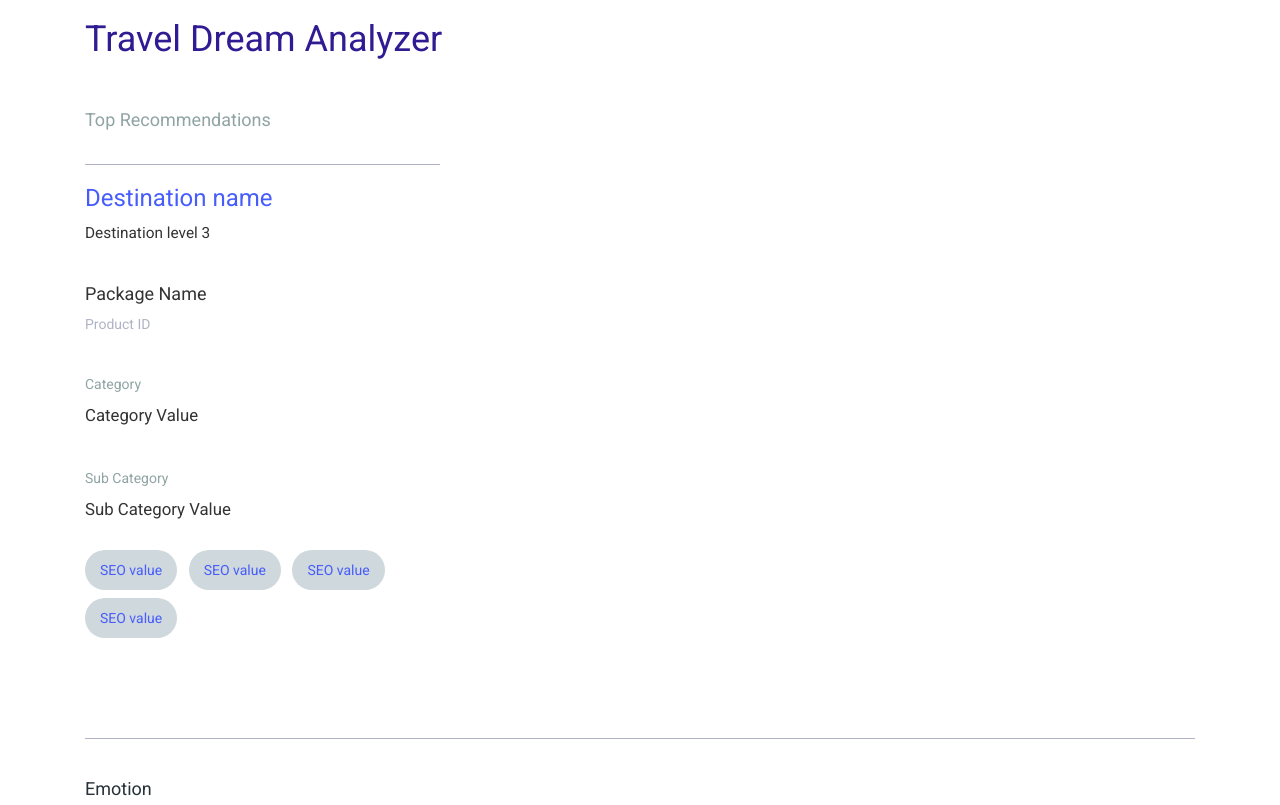
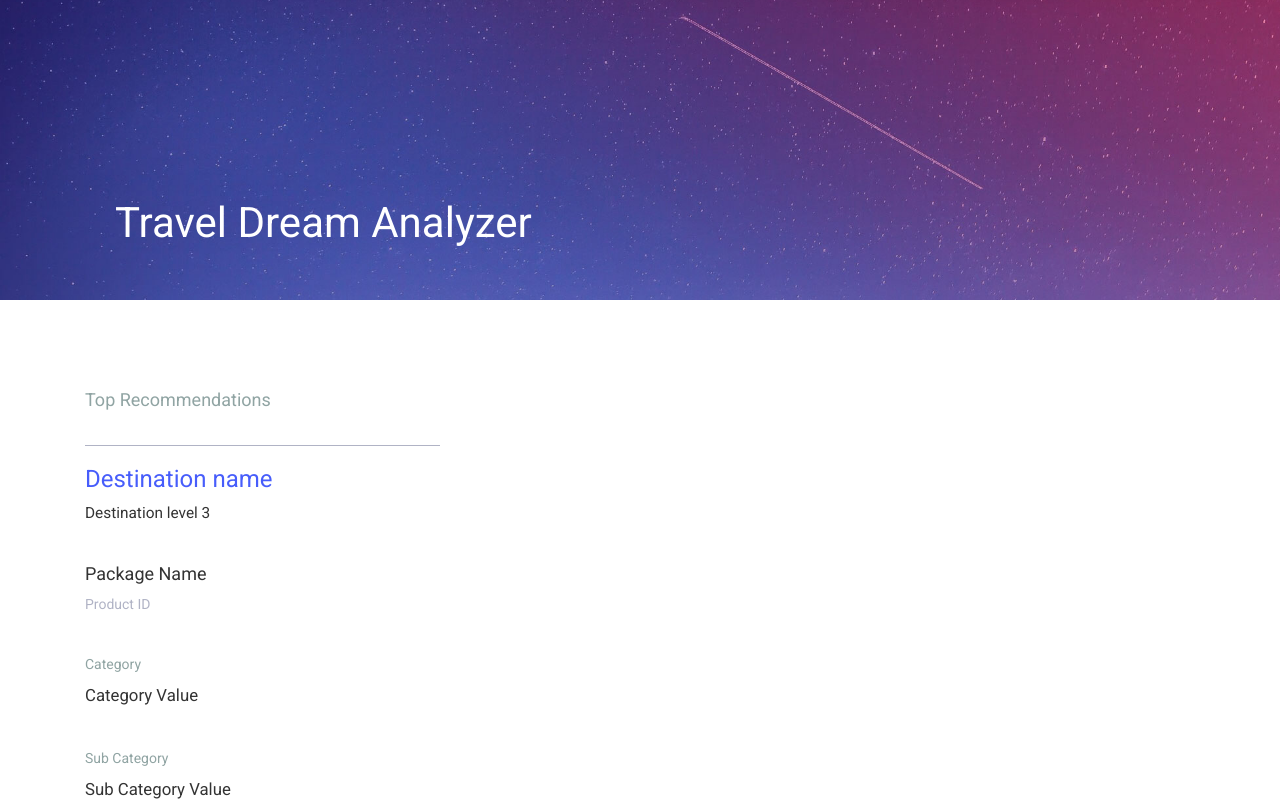
Before and after one commit to tgriffo/flightcentre-hackathon, a plain HTML site: page web/public/index.html in a window 1280 px wide. Shown: the top 805 px of the page. Drawn offline with nearby package versions, Linux system fonts and the light colour scheme; no server answers.

Commit message:
Header page with a shooting boom

```diff
--- a/web/public/css/custom.css
+++ b/web/public/css/custom.css
@@ -24,10 +24,34 @@ hr {
 	margin-bottom: 10px;
 }
 
+#header-sec {
+	width: 100%;
+	height: 300px;
+	padding: 40px 100px;
+	margin-bottom: 80px;
+	/*background-color: #311b92;*/
+	/*background: rgba(49,27,146,1);
+	background: -moz-linear-gradient(45deg, rgba(49,27,146,1) 0%, rgba(49,27,146,1) 34%, rgba(255,13,73,1) 100%);
+	background: -webkit-gradient(left bottom, right top, color-stop(0%, rgba(49,27,146,1)), color-stop(34%, rgba(49,27,146,1)), color-stop(100%, rgba(255,13,73,1)));
+	background: -webkit-linear-gradient(45deg, rgba(49,27,146,1) 0%, rgba(49,27,146,1) 34%, rgba(255,13,73,1) 100%);
+	background: -o-linear-gradient(45deg, rgba(49,27,146,1) 0%, rgba(49,27,146,1) 34%, rgba(255,13,73,1) 100%);
+	background: -ms-linear-gradient(45deg, rgba(49,27,146,1) 0%, rgba(49,27,146,1) 34%, rgba(255,13,73,1) 100%);
+	background: linear-gradient(45deg, rgba(49,27,146,1) 0%, rgba(49,27,146,1) 34%, rgba(255,13,73,1) 100%);
+	filter: progid:DXImageTransform.Microsoft.gradient( startColorstr='#311b92', endColorstr='#ff0d49', GradientType=1 );*/
+	/*background: url('../img/flight-dreams-intro.png');*/
+	background: url('../img/travel-dream-intro-bg.jpg');
+	background-size: cover;
+	background-position: bottom;
+}
+
+
 #header-page {
-	color: #311b92;
-	font-weight: lighter;
+	font-size: 3em;
+	color: white;
+	font-weight: 100;
 	margin-bottom: 40px;
+	position: relative;
+	top: 140px;
 }
 
 .rec-product {
--- a/web/public/index.html
+++ b/web/public/index.html
@@ -21,10 +21,15 @@
 
   </head>
   <body>
-    <div class="container">
-      <div class="col-xs-12">
+
+    <div id="header-sec">
+      <div class="container">
         <h1 id="header-page">Travel Dream Analyzer</h1>
       </div>
+    </div>
+
+
+    <div class="container">
 
       <!-- Container for recommended products -->
       <div class="col-xs-12" id="product-rec-sec">
```
Also changed, not shown: web/public/img/travel-dream-intro-bg.jpg (added), 2 other files.
